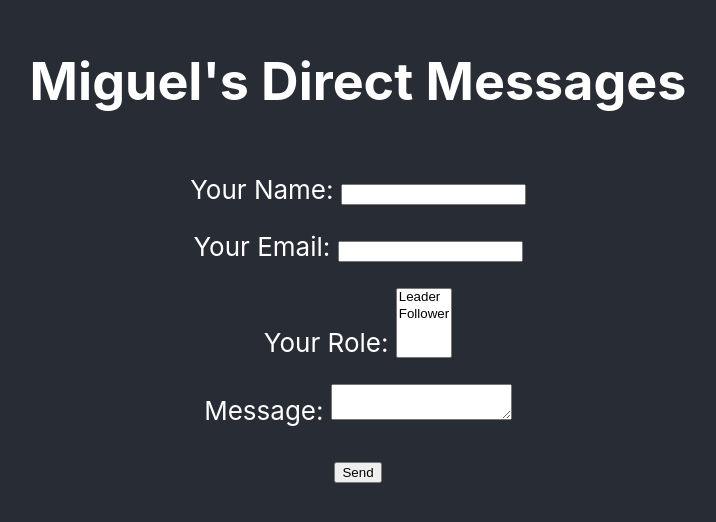
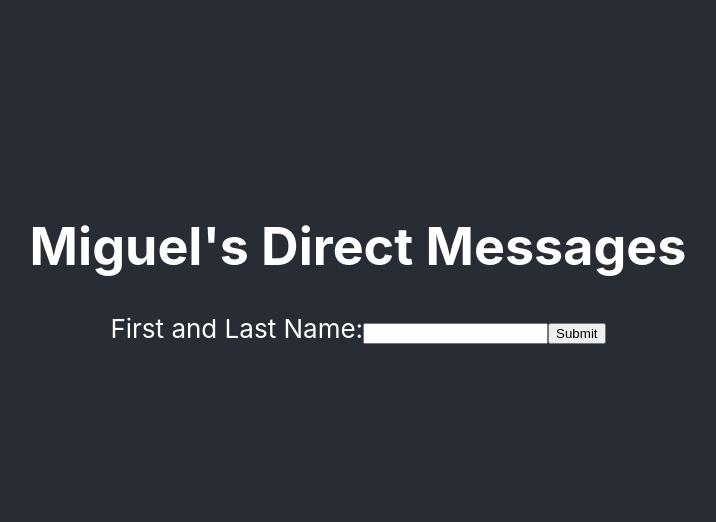
Before and after one commit to jimmywctruong/taco-app, a React (Create React App) app: page / in a window 1280 px wide. Shown: the part 138-660 px from the top of the page, without its empty margins (282-998 px from the left). Built offline with nearby package versions, Linux system fonts and the light colour scheme.

Commit message:
circumvent automatic form submission

```diff
--- a/src/App.js
+++ b/src/App.js
@@ -6,25 +6,71 @@ function App() {
     <div className="App">
       <header className="App-header">
         <h1>Miguel's Direct Messages</h1>
-        <form name="contact" method="POST" netlify>
-          <p>
-            <label>Your Name: <input type="text" name="name" /></label>
-          </p>
-          <p>
-            <label>Your Email: <input type="email" name="email" /></label>
-          </p>
-          <p>
-            <label>Your Role: <select name="role[]" multiple>
-              <option value="leader">Leader</option>
-              <option value="follower">Follower</option>
-            </select></label>
-          </p>
-          <p>
-            <label>Message: <textarea name="message"></textarea></label>
-          </p>
-          <p>
-            <button type="submit">Send</button>
-          </p>
+        <form name="tacos" method="POST">
+          <label>
+            First and Last Name:
+            <input type="text" name="name" />
+          </label>
+
+          {/* <label>
+            Asada (Steak):
+            <input type="number" name="asada-qty" />
+          </label>
+          <label>
+            Al-Pastor (Pork):
+            <input type="number" name="alpastor-qty" />
+          </label>
+          <label>
+            Chorizo (Pork):
+            <input type="number" name="chorizo-qty" />
+          </label>
+          <label>
+            Pollo (Pork):
+            <input type="number" name="pollo-qty" />
+          </label>
+          <label>
+            Chicharron (Pork Skin):
+            <input type="number" name="chicharron-qty" />
+          </label>
+          <label>
+            Barbacoa:
+            <input type="number" name="barbacoa-qty" />
+          </label>
+          <label>
+            Cabesa:
+            <input type="number" name="cabesa-qty" />
+          </label>
+          <label>
+            Tripas:
+            <input type="number" name="tripas-qty" />
+          </label>
+
+          <fieldset>
+            <legend>Menudo</legend>
+            <input type="checkbox" name="grid1" id="menduo" value="Yes" />
+            <label for="menduo">Yes</label>
+            <input type="radio" name="grid2" id="large" value="Large" />
+            <label for="large">Large</label>
+            <input type="radio" name="grid3" id="small" value="small" />
+            <label for="small">Small</label>
+          </fieldset>
+
+          <fieldset>
+            <label for="quesadilla">Quesadilla:</label>
+            <input type="checkbox" name="grid4" id="enablequesadilla" value="Yes" />
+            <label for="enablequesadilla">Yes</label>
+            <select name="quesadilla" id="quesadilla">
+              <option value="asada">Asada (Steak)</option>
+              <option value="alpastor">Al-Pastor</option>
+              <option value="chorizo">Chorizo</option>
+              <option value="chicharron">Chicharron</option>
+              <option value="barbacoa">Barbacoa</option>
+            </select>
+          </fieldset> */}
+
+          <input type="submit" value="Submit" />
+
+          <input type="hidden" name="form-name" value="tacos"></input>
         </form>
       </header>
     </div>
```
